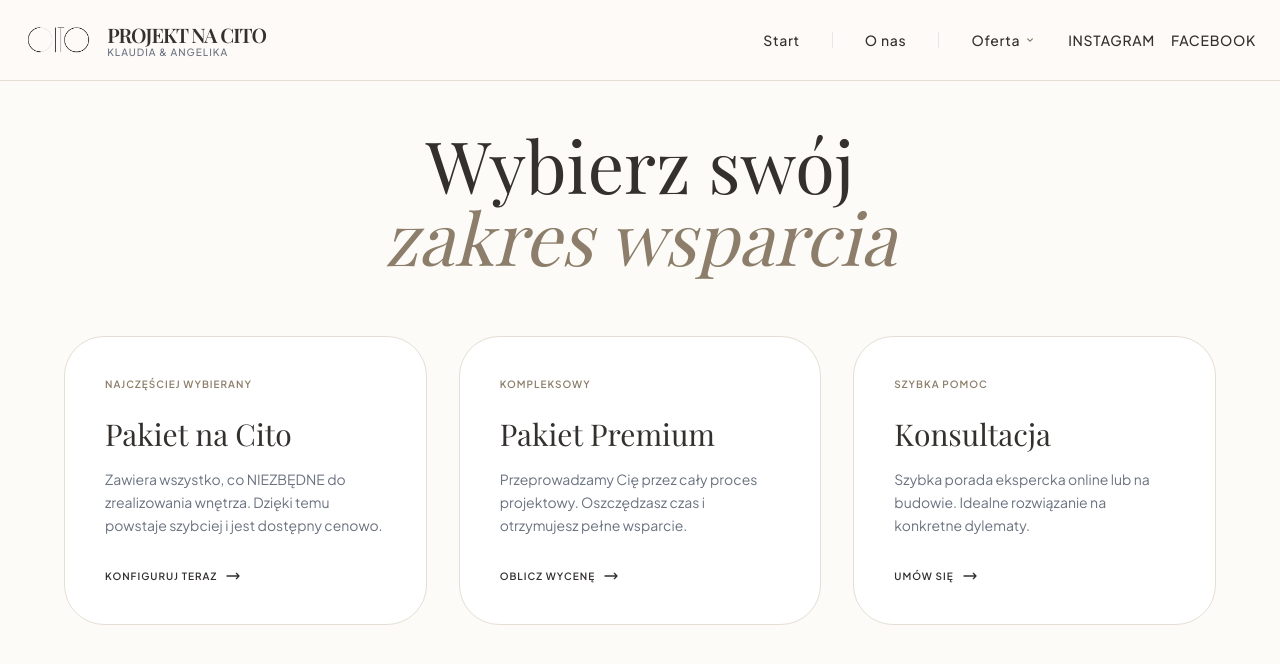
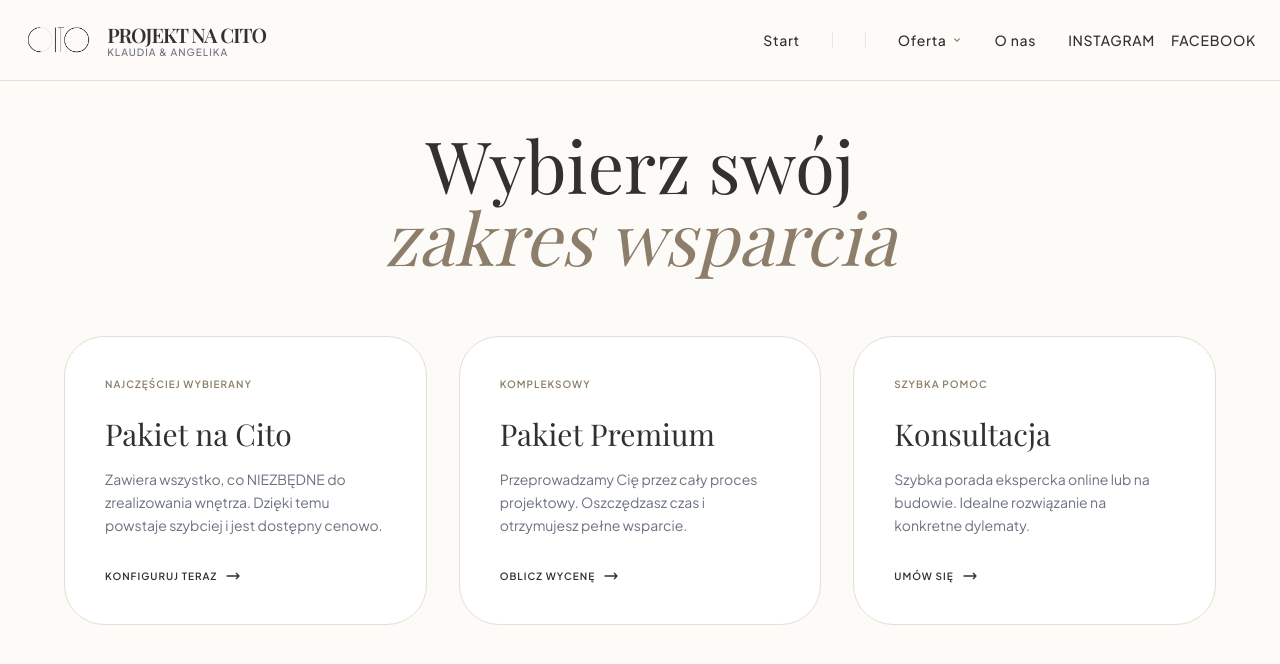
Before and after one commit to lukaszkotowski-git/projektnacito, a React (Vite) app in the folder react-app/: page / in a window 1280 px wide. Shown: the top 664 px of the page. Built offline with nearby package versions, Linux system fonts and the light colour scheme; no server answers; the HTML template or start-up script is replaced by a standard one; a web font is replaced by a local one.

Commit message:
chore: remove JSX comments from OfferOverview & Navigation; fix ONas tsx types

```diff
--- a/react-app/src/components/Navigation.tsx
+++ b/react-app/src/components/Navigation.tsx
@@ -28,15 +28,8 @@ export function Navigation() {
         <div className="flex space-x-6 md:space-x-8 text-sm font-medium uppercase tracking-wider items-center relative">
           <button onClick={goToMain} className="hover:text-gray-500 transition">Start</button>
           <div className="h-4 w-[1px] bg-gray-200 hidden md:block"></div>
-          <button
-            onClick={() => setCurrentView('onas')}
-            className="hover:text-gray-500 transition"
-            aria-label="O nas"
-          >
-            O nas
-          </button>
           <div className="h-4 w-[1px] bg-gray-200 hidden md:block"></div>
-          {/* NOWE MENU OFERTA */}
+
           <div
             className="relative group"
             onMouseEnter={() => setOfertaOpen(true)}
@@ -48,7 +41,7 @@ export function Navigation() {
               Oferta
               <svg className="ml-1 w-3 h-3" viewBox="0 0 20 20" fill="none"><path d="M6 8l4 4 4-4" stroke="#8C7E6A" strokeWidth="2" strokeLinecap="round"/></svg>
             </button>
-            {/* Submenu */}
+
             {(ofertaOpen) && (
               <div
                 className="absolute mt-2 min-w-[180px] bg-white/90 backdrop-blur shadow-xl border border-[#E5DED4] rounded-lg py-2 flex flex-col text-[#8C7E6A] animate-dropdown z-40"
@@ -82,6 +75,7 @@ export function Navigation() {
               </div>
             )}
           </div>
+          <button onClick={() => setCurrentView('onas')} className="hover:text-gray-500 transition" aria-label="O nas">O nas</button>
           <div className="flex space-x-4">
             <a href="https://www.instagram.com/projektna_cito/" target="_blank" rel="noopener noreferrer" className="hover:text-gray-500 transition" title="Instagram">
               <span className="hidden md:inline">Instagram</span>
--- a/react-app/src/components/ONas.tsx
+++ b/react-app/src/components/ONas.tsx
@@ -1,23 +1,28 @@
-import React from 'react'
+import { useAppContext } from '../context/AppContext'
 
-const polishText = `Projekt na CITO to studio projektowe prowadzone przez Klaudię Kołakowską – architektkę wnętrz, absolwentkę ASP w Warszawie, oraz Angelikę Kłos – mgr inż. budownictwa. Naszą specjalnością jest Pakiet na CITO – szybki i kompleksowy projekt wnętrza online, dopasowany do budżetu i potrzeb, tworzony w krótkim czasie. Dla osób oczekujących pełniejszej obsługi oferujemy Pakiet Premium – z inwentaryzacją, rysunkami wykonawczymi i możliwością nadzoru autorskiego. Każdy detal ma dla nas znaczenie, bo wierzymy, że najlepsze wnętrza powstają tam, gdzie funkcjonalność spotyka estetykę. Realizujemy projekty w Polsce i za granicą – online stworzyłyśmy już dziesiątki aranżacji prezentowanych w mediach społecznościowych.`
+export function ONas(): JSX.Element {
+  const { setCurrentView } = useAppContext()
 
-export function ONas() {
   return (
-    <section className="max-w-3xl mx-auto px-6 py-12 md:py-20 flex flex-col md:flex-row md:items-start gap-8 md:gap-12">
-      <div className="flex-1 md:order-1">
-        <h1 className="text-2xl md:text-3xl font-serif font-bold mb-4 text-[#8C7E6A]">O nas</h1>
-        <p className="text-lg md:text-xl text-gray-700 leading-relaxed whitespace-pre-line">
-          {polishText}
-        </p>
-      </div>
-      <div className="flex-shrink-0 md:order-2 md:ml-auto">
-        <img
-          src="/onas/onas.png"
-          alt="O nas"
-          className="w-60 md:w-72 lg:w-80 rounded-2xl shadow-lg object-cover object-top mx-auto md:mx-0 md:float-right mt-4 md:mt-0"
-        />
-      </div>
-    </section>
+    <main className="pt-32 pb-24">
+      <section className="max-w-6xl mx-auto px-6">
+        <div className="grid grid-cols-1 md:grid-cols-2 gap-8 items-center">
+          <div className="order-2 md:order-1">
+            <h1 className="text-4xl md:text-5xl font-serif mb-4 text-[#8C7E6A]">Projekt na CITO</h1>
+            <p className="text-lg text-gray-700 leading-relaxed mb-6">Projekt na CITO to studio projektowe prowadzone przez Klaudię Kołakowską – architektkę wnętrz, absolwentkę ASP w Warszawie, oraz Angelikę Kłos – mgr inż. budownictwa. Naszą specjalnością jest Pakiet na CITO – szybki i kompleksowy projekt wnętrza online, dopasowany do budżetu i potrzeb, tworzony w krótkim czasie. Dla osób oczekujących pełniejszej obsługi oferujemy Pakiet Premium – z inwentaryzacją, rysunkami wykonawczymi i możliwością nadzoru autorskiego. Każdy detal ma dla nas znaczenie, bo wierzymy, że najlepsze wnętrza powstają tam, gdzie funkcjonalność spotyka estetykę. Realizujemy projekty w Polsce i za granicą – online stworzyłyśmy już dziesiątki aranżacji prezentowanych w mediach społecznościowych.</p>
+            <div className="flex gap-4">
+              <button onClick={() => setCurrentView('offer-overview')} className="px-6 py-3 bg-[#8C7E6A] text-white rounded-md uppercase text-sm tracking-wider hover:bg-[#7A6C58] transition">Poznaj ofertę</button>
+              <button onClick={() => setCurrentView('main')} className="px-6 py-3 border border-[#E5DED4] rounded-md uppercase text-sm tracking-wider hover:bg-gray-50 transition">Wróć</button>
+            </div>
+          </div>
+
+          <div className="order-1 md:order-2 flex justify-center md:justify-end">
+            <div className="w-full max-w-[420px] transform transition duration-500 hover:scale-105">
+              <img src="/onas/onas.png" alt="O nas" className="w-full h-auto rounded-2xl shadow-lg object-cover" />
+            </div>
+          </div>
+        </div>
+      </section>
+    </main>
   )
 }
```
Also changed, not shown: react-app/src/components/OfferOverview.tsx (+9 -9 lines), 2 other files (tests, documents, lock files or other folders).
